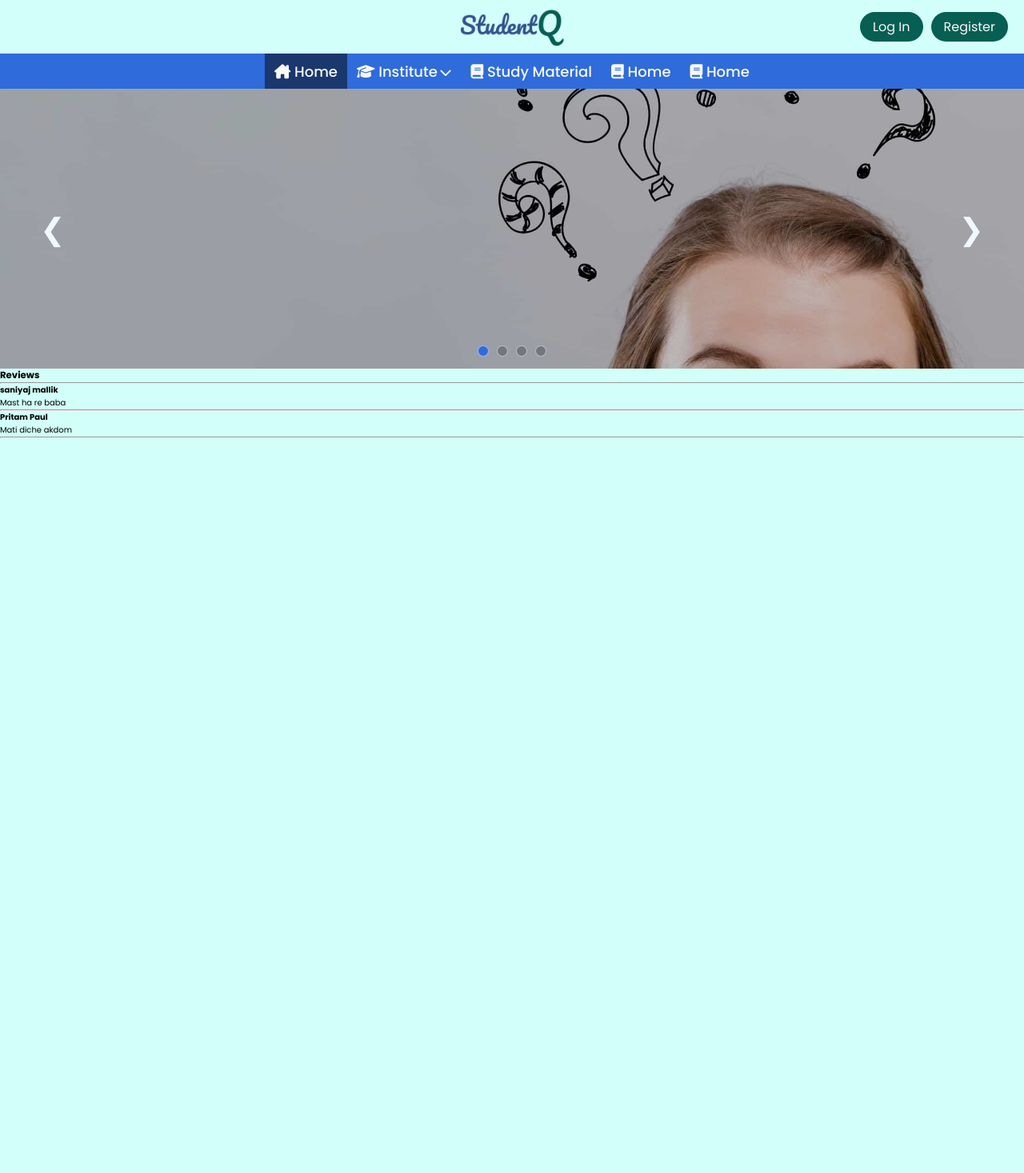
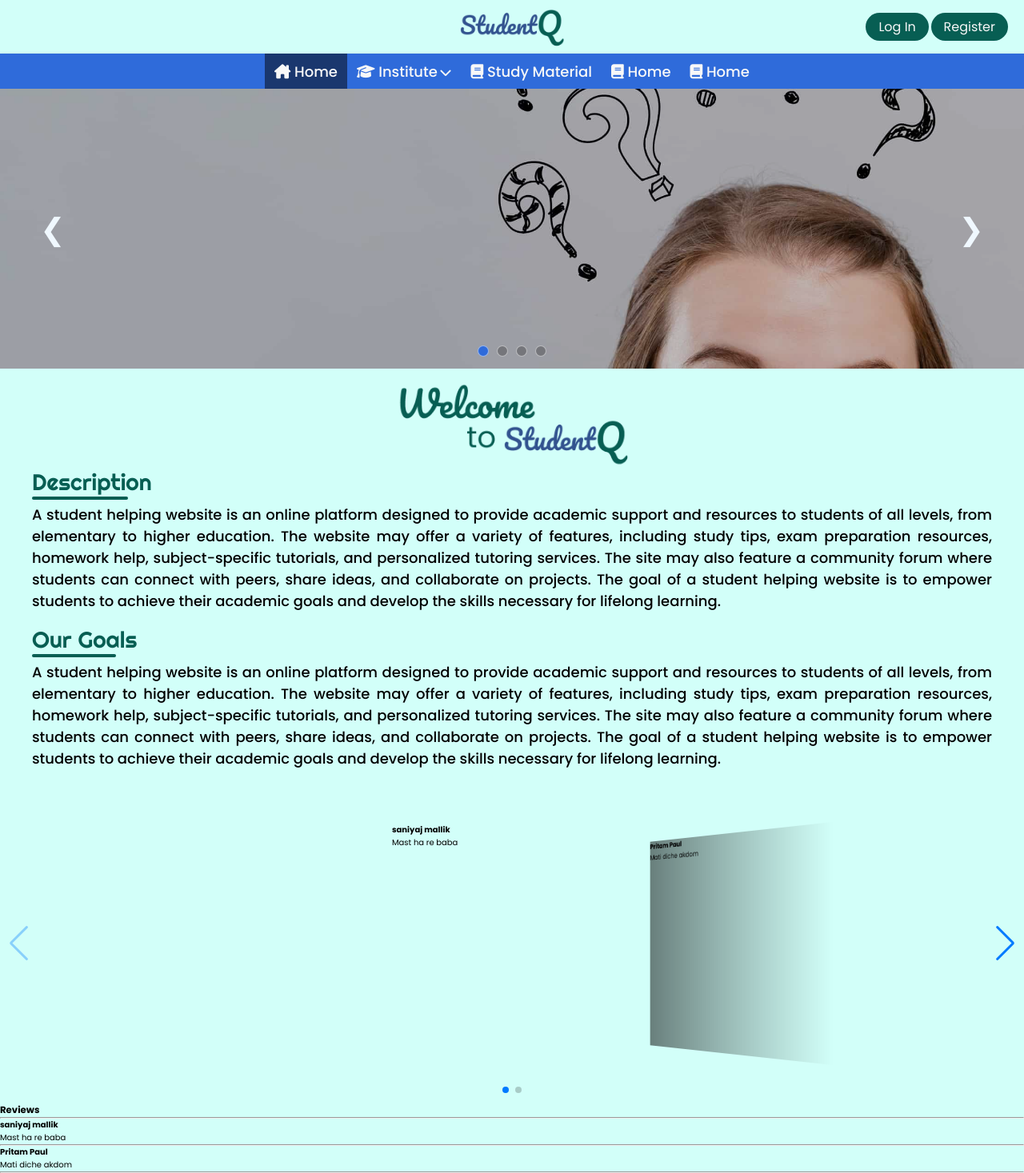
Before and after one commit to Saniyaj21/StudentQ, a Django app: page / in a window 1280 px wide. Shown: the whole page at 80% size. Before the commit the page ends 548 px from the top, so only its background shows below. Run offline with Django 4.2, Linux system fonts and the light colour scheme; data comes from the database, SQL or seed files in the repository; some libraries are stand-ins or nearby versions.

Commit message:
base added

```diff
--- a/Base/templates/home.html
+++ b/Base/templates/home.html
@@ -2,12 +2,14 @@
 {% load static %}
 
 {% block css %}
-<link rel="stylesheet" href="{% static 'mStyle/slider.css' %}">
+
+  <link rel="stylesheet" href="{% static 'mStyle/slider.css' %}">
+  <link rel="stylesheet" href="{% static 'mstyle/home.css' %}">
 
 {% endblock css %}
 
 {% block body %}
-  <style>
+  {% comment %} <style>
     span {
       color: green;
       font-weight: 700;
--- /dev/null
+++ b/Base/templates/homeBody.html
@@ -0,0 +1,162 @@
+{% load static %}
+
+{% block css %}
+  <link rel="stylesheet" href="https://cdn.jsdelivr.net/npm/swiper@9/swiper-bundle.min.css" />
+{% endblock css %}
+
+  {% comment %} image slider starts from hare {% endcomment %}
+
+  <div class="slider__container">
+
+    <div class="slide">
+
+      <ul class="slideImages__container">
+
+        <li class="slideImage">
+          <img src="{% static 'sliderImages/first_1.jpg' %}" alt="sliderImages" class="carousel__image">
+        </li>
+        <li class="slideImage">
+          <img src="{% static 'sliderImages/first_2.jpg' %}" alt="sliderImages" class="carousel__image">
+        </li>
+        <li class="slideImage">
+          <img src="{% static 'sliderImages/first_3.jpg' %}" alt="sliderImages" class="carousel__image">
+        </li>
+        <li class="slideImage">
+          <img src="{% static 'sliderImages/first_4.jpg' %}" alt="sliderImages" class="carousel__image">
+        </li>
+      </ul>
+    </div>
+
+    <div class="arrow__container">
+      <span class="carousel__arrow left__arrow">&#10094;</span>
+      <span class="carousel__arrow right__arrow">&#10095;</span>
+    </div>
+
+
+    <div class="pagination--dot__container">
+
+      <div class="pagination__dot pagination__current"></div>
+      <div class="pagination__dot"></div>
+      <div class="pagination__dot"></div>
+      <div class="pagination__dot"></div>
+
+    </div>
+
+  </div>
+
+{% comment %} Image carousel ends hare  {% endcomment %}
+
+
+
+{% comment %} welcome image will be displayed hare  {% endcomment %}
+
+<div class="welcome__img">
+  <img src={% static 'media/Wlcome-screen.png' %} alt="Welcome to StudentQ" />
+</div>
+
+{% comment %} welcome image will be displayed hare  {% endcomment %}
+
+
+
+{% comment %} home body designing starts from hare  {% endcomment %}
+
+
+  <div class="home__body">
+    <h3 class="stylish__desc--heading">Description</h3>
+    <p class="home__body--description">
+      A student helping website is an online platform designed to provide academic support and resources to students of all levels, from elementary to higher education. The website may offer a variety of features, including study tips, exam preparation resources, homework help, subject-specific tutorials, and personalized tutoring services. The site may also feature a community forum where students can connect with peers, share ideas, and collaborate on projects. The goal of a student helping website is to empower students to achieve their academic goals and develop the skills necessary for lifelong learning.
+    </p>
+
+    <h3 class="stylish__desc--heading">Our Goals</h3>
+    <p class="home__body--description">
+      A student helping website is an online platform designed to provide academic support and resources to students of all levels, from elementary to higher education. The website may offer a variety of features, including study tips, exam preparation resources, homework help, subject-specific tutorials, and personalized tutoring services. The site may also feature a community forum where students can connect with peers, share ideas, and collaborate on projects. The goal of a student helping website is to empower students to achieve their academic goals and develop the skills necessary for lifelong learning.
+    </p>
+  </div>
+
+
+  {% comment %} Review Slider Designing starts from hare  {% endcomment %}
+
+  <div class="swiper-container">
+
+    <div class="swiper-wrapper">
+      {% for rv in reviews %}
+      <div class="swiper-slide">
+        <h4>{{ rv.poster }}</h4>
+        <p>{{ rv.review }}</p>
+      </div>
+      {% endfor %}
+
+    </div>
+
+    <div class="swiper-pagination"></div>
+
+    <div class="swiper-button-prev"></div>
+    <div class="swiper-button-next"></div>
+
+  </div>
+
+
+{% comment %} home body designing starts from hare  {% endcomment %}
+
+
+
+  <div>
+    <h3>Reviews</h3>
+    <hr />
+    {% for rv in reviews %}
+      <div>
+        <h4>{{ rv.poster }}</h4>
+        <p>{{ rv.review }}</p>
+        <hr />
+      </div>
+    {% endfor %}
+  </div>
+
+
+  {% block javaScript %}
+      <script src="https://cdn.jsdelivr.net/npm/swiper@9/swiper-bundle.min.js"></script>
+      <script>
+
+
+        var swiper = new Swiper(".swiper-container", {
+          effect: "coverflow",
+          grabCursor: true,
+          centeredSlides: true,
+          slidesPerView: "auto",
+          coverflowEffect: {
+            rotate: 50,
+            stretch: 0,
+            depth: 100,
+            modifier: 1,
+            slideShadows: true,
+          },
+          pagination: {
+            el: ".swiper-pagination",
+            clickable:true,
+          },
+          navigation: {
+            nextEl: ".swiper-button-next",
+            prevEl: ".swiper-button-prev",
+          },
+        });
+
+
+        {% comment %} var swiper = new Swiper(".swiper-container", {
+          slidesPerView: 1,
+          spaceBetween: 30,
+          autoplay: {
+            delay: 5000,
+            disableOnInteraction: false,
+          },
+          pagination: {
+            el: ".swiper-pagination",
+            clickable: true,
+          },
+          navigation: {
+            nextEl: ".swiper-button-next",
+            prevEl: ".swiper-button-prev",
+          },
+        }); {% endcomment %}
+
+      </script>
+  {% endblock javaScript %}
--- a/Base/templates/login.html
+++ b/Base/templates/login.html
@@ -12,6 +12,8 @@
 
 {% block body %}
 
+
+<div class="loginPage__container">
   <div class="image">
     <img src="{% static 'media/Wlcome-screen.png' %}" alt="welcome" class="imageSize">
   </div>
@@ -35,6 +37,7 @@
     </div>
 
   </div>
+</div>
 
 
 
--- a/Base/templates/main.html
+++ b/Base/templates/main.html
@@ -40,12 +40,14 @@
         <span class="log__in--out btn rounded-corner" style="font-size: 2.2rem;padding:0;color:var(--drk-white);">
           <i class="fa-solid fa-right-to-bracket"></i>
         </span>
-        {% if request.user.is_authenticated %}
-        <a href="{% url 'logout' %}" role="button" class="btn btn-green rounded-corner">Log Out</a>
-        {% else %}
-        <a href="{% url 'login' %}" role="button" class="btn btn-green rounded-corner">Log In</a>
-        <a href="{% url 'register' %}" role="button" class="btn btn-green rounded-corner">Register</a>
-        {% endif %}
+        <div class="btnContainer--btns">
+          {% if request.user.is_authenticated %}
+          <a href="{% url 'logout' %}" role="button" class="btn btn-green rounded-corner btn-visible-onclick">Log Out</a>
+          {% else %}
+          <a href="{% url 'login' %}" role="button" class="btn btn-green rounded-corner btn-visible-onclick">Log In</a>
+          <a href="{% url 'register' %}" role="button" class="btn btn-green rounded-corner btn-visible-onclick">Register</a>
+          {% endif %}
+        </div>
       </div>
     </div>
 
```
Also changed, not shown: other parts of Base/templates/home.html (+2 -58 lines), Base/templates/home-backup.html (added, +171 -0 lines). Lines whose indentation alone changed are shown as unchanged.
